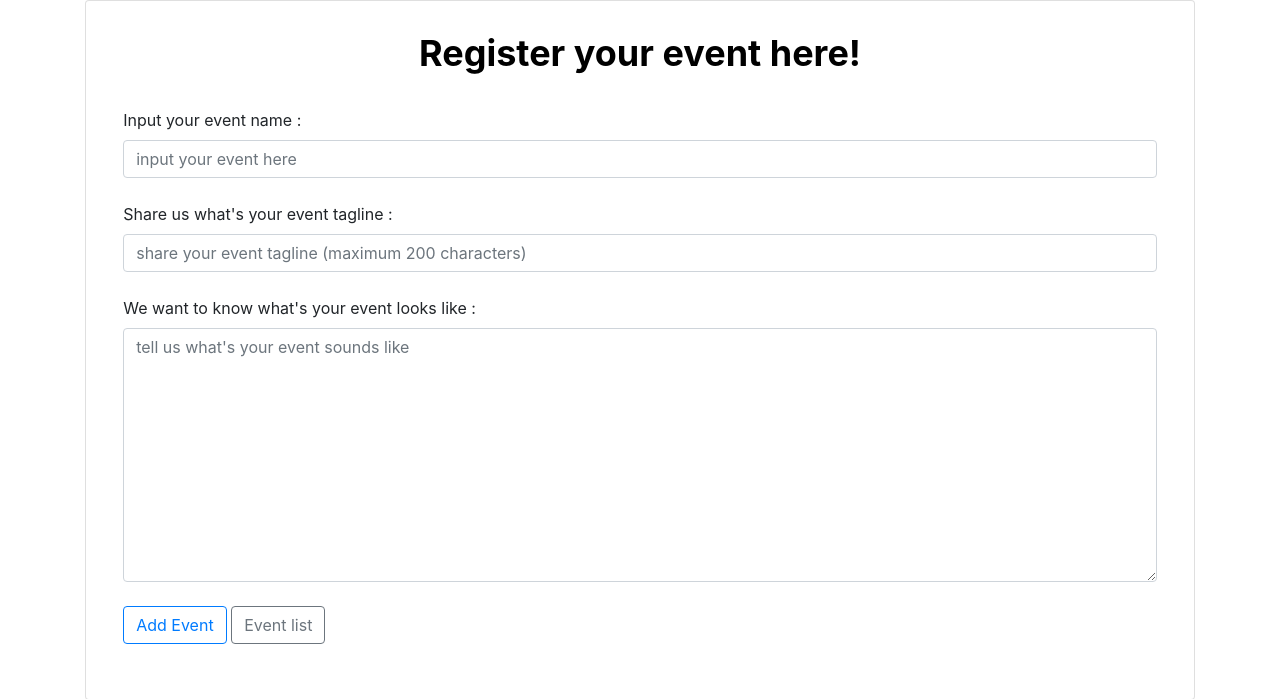
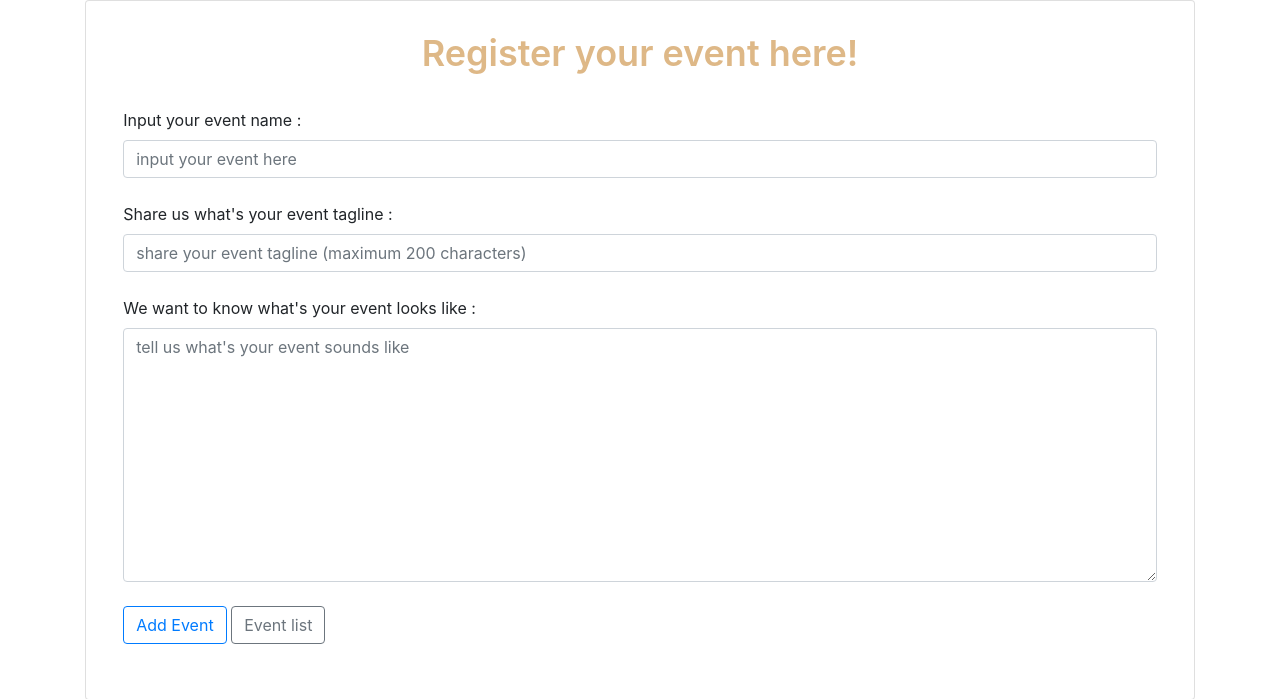
Before and after one commit to faisaladisoe/story-ppw, a Django app: page /events/addEvents/ in a window 1280 px wide. Shown: the top 699 px of the page. Run offline with Django 3.2, Linux system fonts and the light colour scheme; some libraries are stand-ins or nearby versions.

Commit message:
little styling

```diff
--- a/story6/static/story6/css/dummy.css
+++ b/story6/static/story6/css/dummy.css
@@ -21,19 +21,18 @@
 }
 
 .st {
-    /* border: 1px solid black; */
     margin-top: 3rem;
 }
 
 .form-title {
-    font-weight: bold;
+    font-weight: 600;
     font-size: 36px;
-    color: black;
+    color: burlywood;
     text-align: center;
     padding-bottom: 2%;
 }
 
-.card-regis {
+.registration-form {
     padding: 2.75% 2% 5%;
 }
 
@@ -46,7 +45,6 @@
     margin: auto;
     width: 80%;
     height: 75%;
-    /* background-color: aqua; */
 }
 
 #event-title {
--- a/story6/templates/story6/addEvents.html
+++ b/story6/templates/story6/addEvents.html
@@ -17,7 +17,7 @@
 
 <body>
     <div class="container">
-        <div class="card card-regis">
+        <div class="card registration-form">
             <h2 class="card-title form-title">Register your event here!</h2>
             <div class="container">
                 <form action="" method="POST">
--- a/story6/templates/story6/registerVisitor.html
+++ b/story6/templates/story6/registerVisitor.html
@@ -17,7 +17,7 @@
 
 <body>
     <div class="container">
-        <div class="card card-regis">
+        <div class="card registration-form">
             <h2 class="card-title form-title">Input your data here!</h2>
             <div class="container">
                 <form action="" method="POST">
--- a/story6/templates/story6/updateVisitor.html
+++ b/story6/templates/story6/updateVisitor.html
@@ -17,7 +17,7 @@
 
 <body>
     <div class="container">
-        <div class="card card-regis">
+        <div class="card registration-form">
             <h2 class="card-title form-title">Update your data here!</h2>
             <div class="container">
                 <form method="POST">
```
Also changed, not shown: 1 other file.
